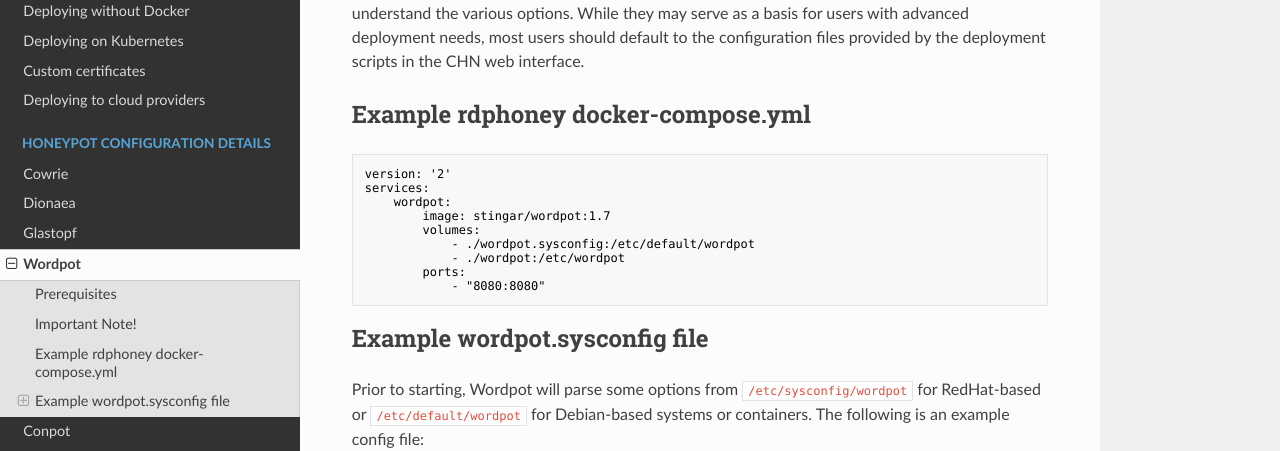
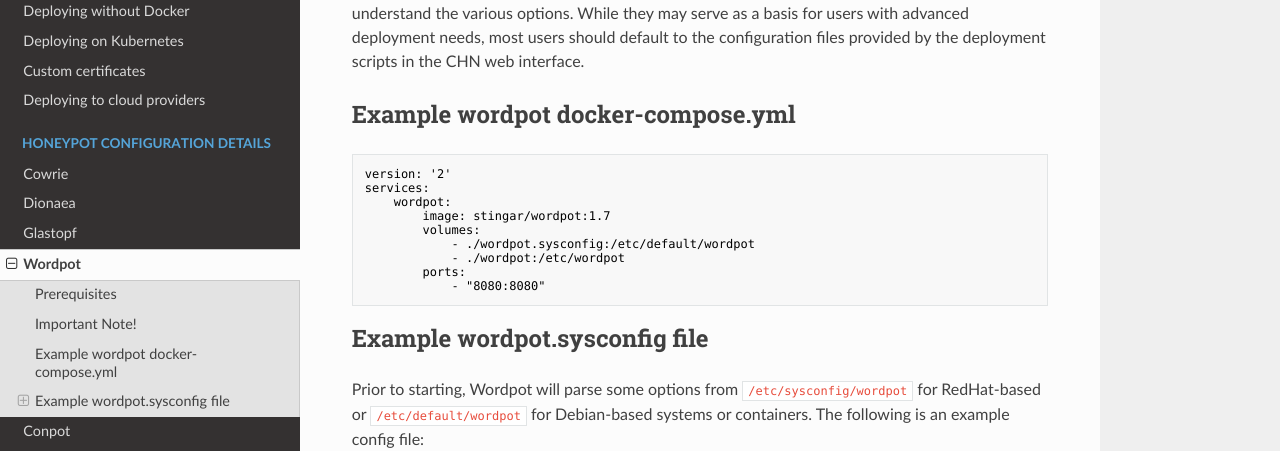
Before and after one commit to CommunityHoneyNetwork/chn-docs, an MkDocs documentation site: the page built from docs/wordpot.md, in a window 1280 px wide and 900 px high, scrolled down 516 px. Shown: the part 162-613 px from the top of the window. Built offline with MkDocs 1.6.1, drawn with Linux system fonts in a browser that asks for light colours; nearby versions of some CDN libraries; old or Windows-style settings are respelled for this version of MkDocs.

Commit message:
Change  rdphoney to wordpot

````diff
--- a/docs/wordpot.md
+++ b/docs/wordpot.md
@@ -22,7 +22,7 @@ to help you understand the various options. While they may serve as a basis
 for users with advanced deployment needs, most users should default to the
 configuration files provided by the deployment scripts in the CHN web interface.
 
-## Example rdphoney docker-compose.yml
+## Example wordpot docker-compose.yml
 ```dockerfile
 version: '2'
 services:
````
